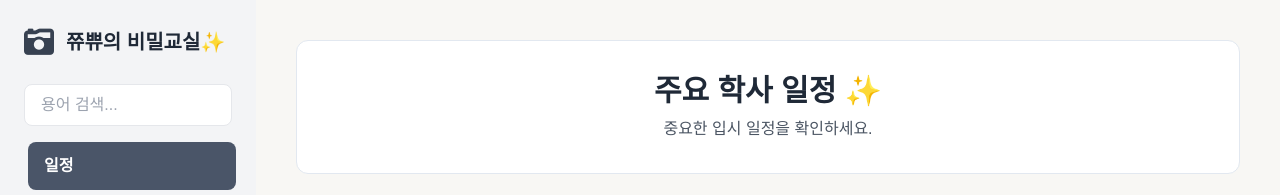
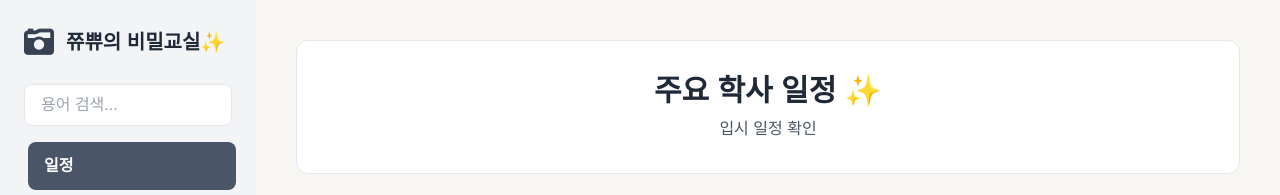
Before and after one commit to jag712/photoguide, a plain HTML site: page index.html in a window 1280 px wide. Shown: the top 195 px of the page. Drawn offline with nearby package versions, Linux system fonts and the light colour scheme.

Commit message:
Update index_1.2.2.html

```diff
--- a/index.html
+++ b/index.html
@@ -949,7 +949,7 @@ function renderContent(category, searchTerm = '') {
         html = `
             <div class="content-card p-6 md:p-8 mb-6 text-center">
                 <h2 class="text-3xl font-bold text-gray-800 mb-2">주요 학사 일정 ✨</h2>
-                <p class="text-gray-600">중요한 입시 일정을 확인하세요.</p>
+                <p class="text-gray-600">입시 일정 확인</p>
             </div>
             ${createCalendar(2025, 9, eventsForSept)}
             ${createCalendar(2025, 10, eventsForOct)}
```
